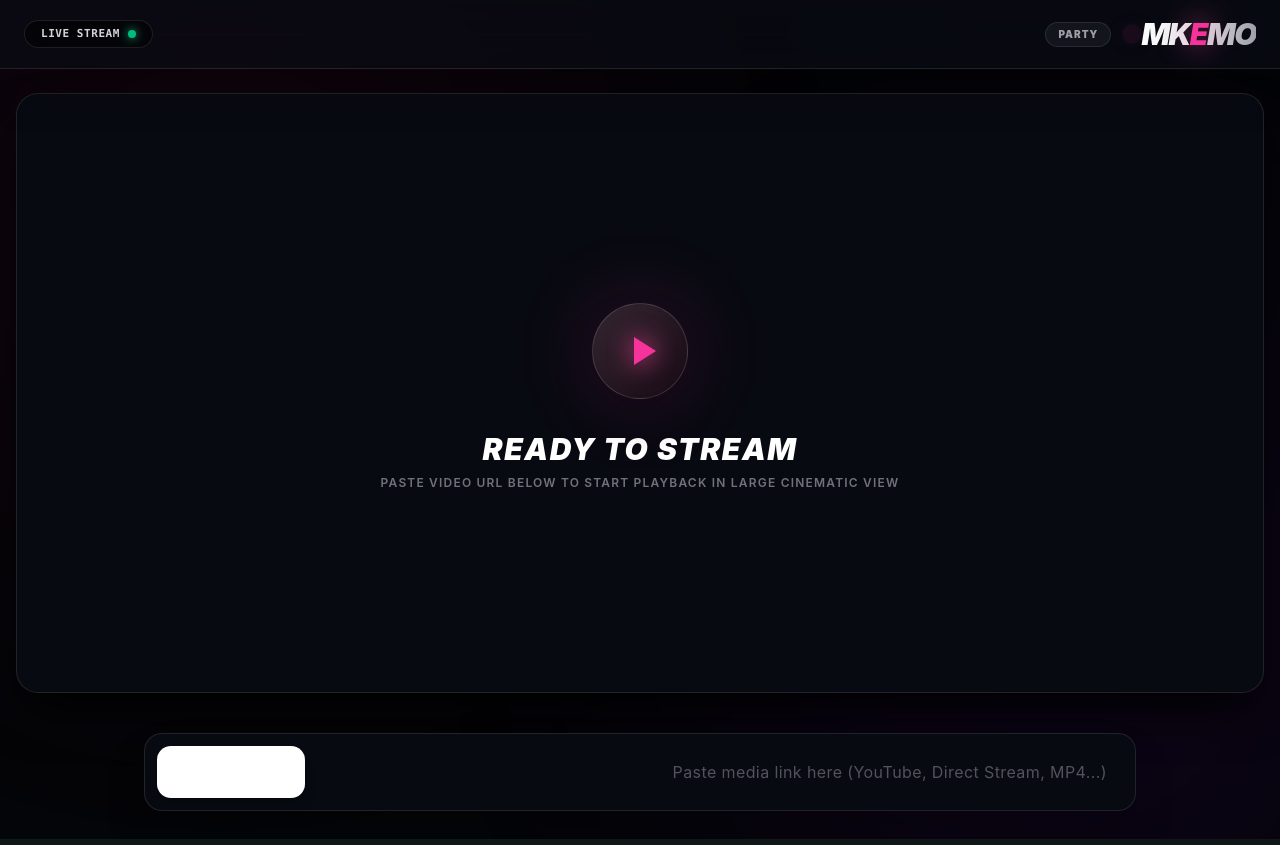
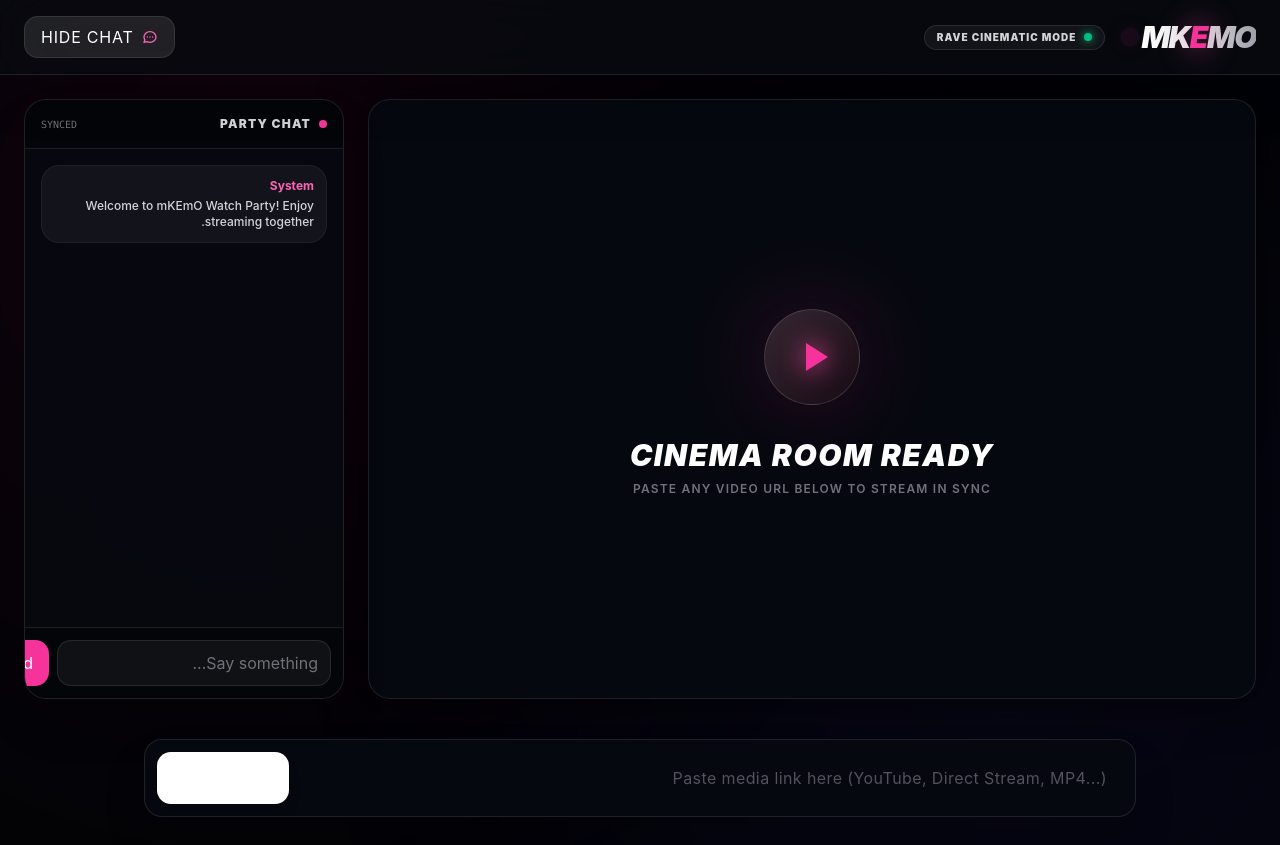
Before and after one commit to eodnsiw92/mkemo1top2, a Next.js app: page /mkemo1top2/ in a window 1280 px wide. Built offline with nearby package versions, Linux system fonts and the light colour scheme.

Commit message:
Update page.tsx

```diff
--- a/app/page.tsx
+++ b/app/page.tsx
@@ -6,9 +6,14 @@ export default function Home() {
   const [inputUrl, setInputUrl] = useState('');
   const [activeMediaUrl, setActiveMediaUrl] = useState('');
   const [isHovered, setIsHovered] = useState(false);
+  const [isChatOpen, setIsChatOpen] = useState(true);
+  const [messages, setMessages] = useState([
+    { sender: 'System', text: 'Welcome to mKEmO Watch Party! Enjoy streaming together.' }
+  ]);
+  const [chatInput, setChatInput] = useState('');
 
-  // Active Serveo Tunnel URL
-  const PROXY_TUNNEL_URL = "https://e35bc9f5m.serveo.net";
+  // Active Cloudflare Tunnel URL (أدخل الرابط الكامل هنا)
+  const PROXY_TUNNEL_URL = "https://ethernet-YOUR-LINK.trycloudflare.com";
 
   const getProxiedUrl = (url: string) => {
     if (!url) return '';
@@ -22,40 +27,59 @@ export default function Home() {
     }
   };
 
+  const handleSendMessage = (e: React.FormEvent) => {
+    e.preventDefault();
+    if (chatInput.trim()) {
+      setMessages([...messages, { sender: 'You', text: chatInput.trim() }]);
+      setChatInput('');
+    }
+  };
+
   return (
-    <main className="min-h-screen bg-[#040508] text-white flex flex-col justify-between font-sans relative overflow-hidden selection:bg-pink-500 selection:text-white">
+    <main className="min-h-screen bg-[#030407] text-white flex flex-col justify-between font-sans relative overflow-hidden selection:bg-pink-500 selection:text-white">
 
-      {/* Dynamic Background Glow FX */}
-      <div className="absolute top-[-15%] left-[-10%] w-[700px] h-[700px] bg-pink-600/10 rounded-full blur-[160px] pointer-events-none animate-pulse" />
-      <div className="absolute bottom-[-15%] right-[-10%] w-[700px] h-[700px] bg-purple-600/10 rounded-full blur-[160px] pointer-events-none animate-pulse duration-1000" />
+      {/* Rave-style Ambient Glow FX */}
+      <div className="absolute top-[-20%] left-[-10%] w-[800px] h-[800px] bg-pink-600/10 rounded-full blur-[180px] pointer-events-none animate-pulse" />
+      <div className="absolute bottom-[-20%] right-[-10%] w-[800px] h-[800px] bg-indigo-600/10 rounded-full blur-[180px] pointer-events-none animate-pulse duration-1000" />
 
-      {/* Top Navigation Bar */}
-      <header className="w-full bg-[#0a0c14]/70 border-b border-white/10 backdrop-blur-2xl px-6 py-4 flex items-center justify-between sticky top-0 z-50 shadow-2xl">
-        <div className="flex items-center gap-3">
-          <div className="flex items-center gap-1 group cursor-pointer">
+      {/* Top Rave Navigation Bar */}
+      <header className="w-full bg-[#080a10]/80 border-b border-white/10 backdrop-blur-2xl px-6 py-4 flex items-center justify-between sticky top-0 z-50 shadow-2xl">
+        <div className="flex items-center gap-4">
+          <div className="flex items-center gap-1.5 group cursor-pointer">
             <span className="text-3xl font-black tracking-tighter uppercase italic bg-gradient-to-r from-white via-zinc-200 to-zinc-400 bg-clip-text text-transparent transition-transform duration-300 group-hover:scale-105">
               mK<span className="text-pink-500 italic drop-shadow-[0_0_15px_rgba(236,72,153,0.9)]">E</span>mO
             </span>
             <span className="w-2.5 h-2.5 rounded-full bg-pink-500 shadow-[0_0_12px_#ec4899] animate-ping ml-1" />
           </div>
-          <span className="text-[10px] font-black uppercase tracking-widest text-zinc-400 bg-white/5 border border-white/10 px-3 py-1 rounded-full">
-            Party
-          </span>
+          <div className="hidden sm:flex items-center gap-2 px-3 py-1 bg-white/5 border border-white/10 rounded-full">
+            <span className="w-2 h-2 rounded-full bg-emerald-500 shadow-[0_0_8px_#10b981]" />
+            <span className="text-[10px] font-black uppercase tracking-widest text-zinc-300">Rave Cinematic Mode</span>
+          </div>
         </div>
 
-        <div className="flex items-center gap-2 text-xs font-mono text-zinc-300 bg-black/50 border border-white/10 px-4 py-1.5 rounded-full backdrop-blur-md shadow-inner">
-          <span className="w-2 h-2 rounded-full bg-emerald-500 shadow-[0_0_10px_#10b981]" />
-          <span className="tracking-wider text-[11px] font-bold">LIVE STREAM</span>
+        <div className="flex items-center gap-3">
+          <button
+            onClick={() => setIsChatOpen(!isChatOpen)}
+            className="bg-white/10 hover:bg-white/20 text-white px-4 py-2 rounded-xl text-xs font-bold uppercase tracking-wider transition border border-white/10 flex items-center gap-2 cursor-pointer"
+          >
+            <svg className="w-4 h-4 text-pink-400" fill="none" stroke="currentColor" viewBox="0 0 24 24">
+              <path strokeLinecap="round" strokeLinejoin="round" strokeWidth="2" d="M8 12h.01M12 12h.01M16 12h.01M21 12c0 4.418-4.03 8-9 8a9.863 9.863 0 01-4.255-.949L3 20l1.395-3.72C3.512 15.042 3 13.574 3 12c0-4.418 4.03-8 9-8s9 3.582 9 8z" />
+            </svg>
+            <span>{isChatOpen ? 'Hide Chat' : 'Show Chat'}</span>
+          </button>
         </div>
       </header>
 
-      {/* Main Screen Player Section - Expanded Size */}
-      <section className="w-full max-w-7xl mx-auto flex-1 flex flex-col justify-center items-center px-4 py-6 my-auto z-10">
+      {/* Main Content Layout (Player + Rave Chat Sidebar) */}
+      <div className="w-full max-w-[1600px] mx-auto flex-1 flex flex-col lg:flex-row gap-6 p-4 md:p-6 z-10 items-center">
+
+        {/* Large Cinematic Player Section */}
+        <div className="w-full flex-1 flex flex-col justify-center items-center">
           <div
             onMouseEnter={() => setIsHovered(true)}
             onMouseLeave={() => setIsHovered(false)}
-          className={`w-full h-[75vh] min-h-[500px] bg-[#090b12]/95 rounded-3xl overflow-hidden border transition-all duration-500 relative flex items-center justify-center shadow-2xl ${
-            isHovered ? 'border-pink-500/50 shadow-[0_0_70px_rgba(236,72,153,0.25)]' : 'border-white/10 shadow-black'
+            className={`w-full h-[75vh] min-h-[500px] bg-[#070910]/95 rounded-3xl overflow-hidden border transition-all duration-500 relative flex items-center justify-center shadow-[0_0_50px_rgba(0,0,0,0.8)] ${
+              isHovered ? 'border-pink-500/50 shadow-[0_0_80px_rgba(236,72,153,0.2)]' : 'border-white/10'
             }`}
           >
             {activeMediaUrl ? (
@@ -76,30 +100,66 @@ export default function Home() {
                   </div>
                 </div>
                 <div className="space-y-2">
-                <h2 className="text-3xl font-black text-white tracking-wider uppercase italic">Ready to Stream</h2>
+                  <h2 className="text-3xl font-black text-white tracking-wider uppercase italic">Cinema Room Ready</h2>
                   <p className="text-zinc-500 text-xs font-semibold uppercase tracking-widest">
-                  Paste video URL below to start playback in large cinematic view
+                    Paste any video URL below to stream in sync
                   </p>
                 </div>
               </div>
             )}
           </div>
-      </section>
+        </div>
+
+        {/* Rave Live Chat Sidebar Panel */}
+        {isChatOpen && (
+          <aside className="w-full lg:w-80 h-[400px] lg:h-[75vh] bg-[#070910]/90 border border-white/10 rounded-3xl backdrop-blur-2xl flex flex-col justify-between shadow-2xl overflow-hidden">
+            <div className="p-4 border-b border-white/10 bg-black/40 flex items-center justify-between">
+              <span className="text-xs font-black uppercase tracking-widest text-zinc-300 flex items-center gap-2">
+                <span className="w-2 h-2 rounded-full bg-pink-500" />
+                Party Chat
+              </span>
+              <span className="text-[10px] text-zinc-500 uppercase font-mono">Synced</span>
+            </div>
+
+            <div className="flex-1 p-4 overflow-y-auto space-y-3 font-medium text-xs">
+              {messages.map((msg, index) => (
+                <div key={index} className="bg-white/5 border border-white/5 p-3 rounded-2xl">
+                  <span className="text-pink-400 font-bold block mb-1">{msg.sender}</span>
+                  <p className="text-zinc-300">{msg.text}</p>
+                </div>
+              ))}
+            </div>
+
+            <form onSubmit={handleSendMessage} className="p-3 bg-black/40 border-t border-white/10 flex gap-2">
+              <input
+                type="text"
+                value={chatInput}
+                onChange={(e) => setChatInput(e.target.value)}
+                placeholder="Say something..."
+                className="flex-1 bg-white/5 border border-white/10 rounded-xl px-3 py-2.5 text-xs text-white placeholder-zinc-500 focus:outline-none focus:border-pink-500"
+              />
+              <button type="submit" className="bg-pink-500 hover:bg-pink-600 text-white font-bold px-4 py-2.5 rounded-xl transition text-xs">
+                Send
+              </button>
+            </form>
+          </aside>
+        )}
+      </div>
 
       {/* Control Input Footer */}
       <footer className="w-full max-w-5xl mx-auto px-4 py-4 mb-3 z-10">
-        <form onSubmit={handlePlayMedia} className="flex gap-3 bg-[#090b12]/95 p-3 rounded-2xl border border-white/10 shadow-2xl backdrop-blur-2xl focus-within:border-pink-500/60 transition duration-300">
+        <form onSubmit={handlePlayMedia} className="flex gap-3 bg-[#070910]/95 p-3 rounded-2xl border border-white/10 shadow-2xl backdrop-blur-2xl focus-within:border-pink-500/60 transition duration-300">
           <input
             type="url"
             value={inputUrl}
             onChange={(e) => setInputUrl(e.target.value)}
             placeholder="Paste media link here (YouTube, Direct Stream, MP4...)"
-            className="flex-1 bg-transparent px-4 py-3.5 text-white placeholder-zinc-600 focus:outline-none text-sm font-medium tracking-wide"
+            className="flex-1 bg-transparent px-4 py-3 text-white placeholder-zinc-600 focus:outline-none text-sm font-medium tracking-wide"
             required
           />
           <button
             type="submit"
-            className="bg-white hover:bg-pink-500 hover:text-white text-black font-black px-10 py-3.5 rounded-xl transition-all duration-300 active:scale-95 text-xs uppercase tracking-widest flex items-center gap-2 shadow-lg cursor-pointer"
+            className="bg-white hover:bg-pink-500 hover:text-white text-black font-black px-8 py-3.5 rounded-xl transition-all duration-300 active:scale-95 text-xs uppercase tracking-widest flex items-center gap-2 shadow-lg cursor-pointer"
           >
             <span>Play</span>
             <svg className="w-3.5 h-3.5" fill="currentColor" viewBox="0 0 24 24">
```
Lines whose indentation alone changed are shown as unchanged.
